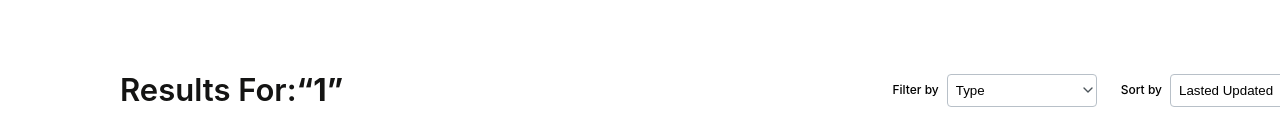
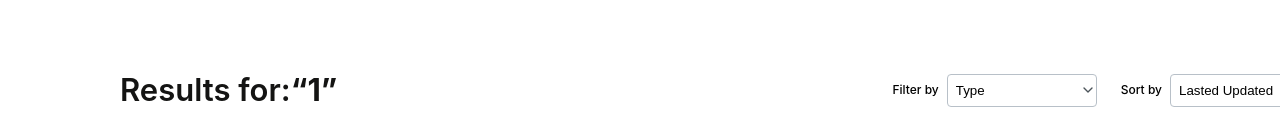
Before and after one commit to MagisterUnivers/deltaplata-searchwidget, a React (Create React App) app: page /search/1 in a window 1280 px wide. Shown: the part 126-266 px from the top of the page. Built offline with nearby package versions, Linux system fonts and the light colour scheme.

Commit message:
FIX: Search Title font

```diff
--- a/src/pages/SearchPage/SearchPage.jsx
+++ b/src/pages/SearchPage/SearchPage.jsx
@@ -25,7 +25,7 @@ const SearchPage = () => {
 				<div className="title-wrapper push-content">
 					<div className="title-wrapper no-wrap">
 						<h1 className="title-wrapper__results-title">
-							Results For:
+							Results for:
 							<span className={searchQueryClass}>{searchquery}</span>
 						</h1>
 					</div>
```
